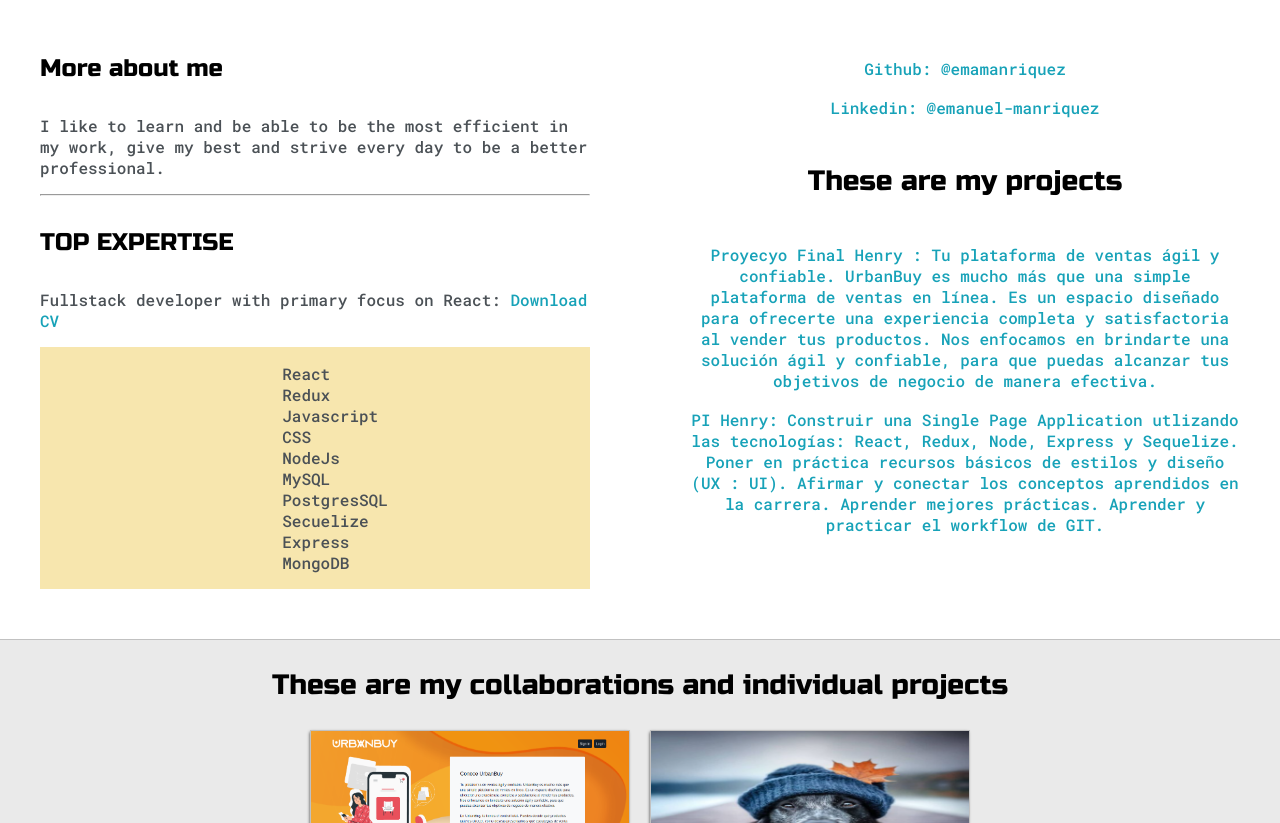
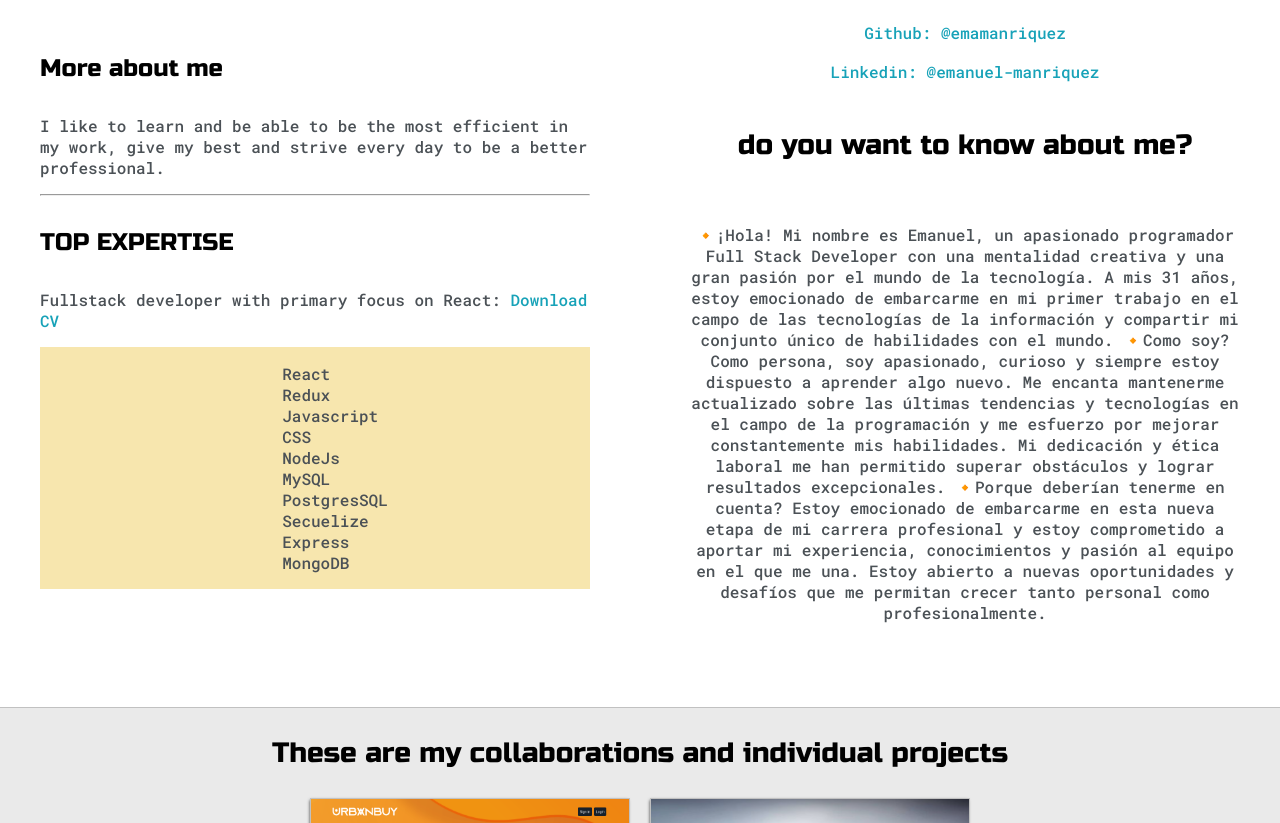
Before and after one commit to emamanriquez/emamanriquez.github.io, a plain HTML site: page index.html in a window 1280 px wide. Shown: the part 720-1543 px from the top of the page. Drawn offline with Linux system fonts and the light colour scheme.

Commit message:
acomodando about me

```diff
--- a/index.html
+++ b/index.html
@@ -177,24 +177,20 @@
             >
             <br />
 
-            <h3>These are my projects</h3>
+            <h3>do you want to know about me?</h3>
 
             <br />
-            <a
-              target="_blank"
-              href="https://urbanbuy.netlify.app/"
-              >Proyecyo Final Henry : Tu plataforma de ventas ágil y confiable. UrbanBuy es mucho más que una simple plataforma de ventas en línea. Es un espacio diseñado para ofrecerte una experiencia completa y satisfactoria al vender tus productos. Nos enfocamos en brindarte una solución ágil y confiable, para que puedas alcanzar tus objetivos de negocio de manera efectiva.</a
-            >
-            <br />
-            <a
-              target="_blank"
-              href="https://pi-dog-emamanriquez.netlify.app/"
-              >PI Henry: Construir una Single Page Application utlizando las tecnologías: React, Redux, Node, Express y Sequelize.
-              Poner en práctica recursos básicos de estilos y diseño (UX : UI).
-              Afirmar y conectar los conceptos aprendidos en la carrera.
-              Aprender mejores prácticas.
-              Aprender y practicar el workflow de GIT.</a
-            >
+           <p> 🔸¡Hola! Mi nombre es Emanuel, un apasionado programador Full Stack Developer con una mentalidad creativa y una gran pasión por el mundo de la tecnología. A mis 31 años, estoy emocionado de embarcarme en mi primer trabajo en el campo de las tecnologías de la información y compartir mi conjunto único de habilidades con el mundo.
+
+            🔸Como soy?
+            Como persona, soy apasionado, curioso y siempre estoy dispuesto a aprender algo nuevo. Me encanta mantenerme actualizado sobre las últimas tendencias y tecnologías en el campo de la programación y me esfuerzo por mejorar constantemente mis habilidades. Mi dedicación y ética laboral me han permitido superar obstáculos y lograr resultados excepcionales.
+
+            🔸Porque deberían tenerme en cuenta?
+            Estoy emocionado de embarcarme en esta nueva etapa de mi carrera profesional y estoy comprometido a aportar mi experiencia, conocimientos y pasión al equipo en el que me una. Estoy abierto a nuevas oportunidades y desafíos que me permitan crecer tanto personal como profesionalmente.
+
+
+           </p>
+
             <br />
 
           </div>
```
